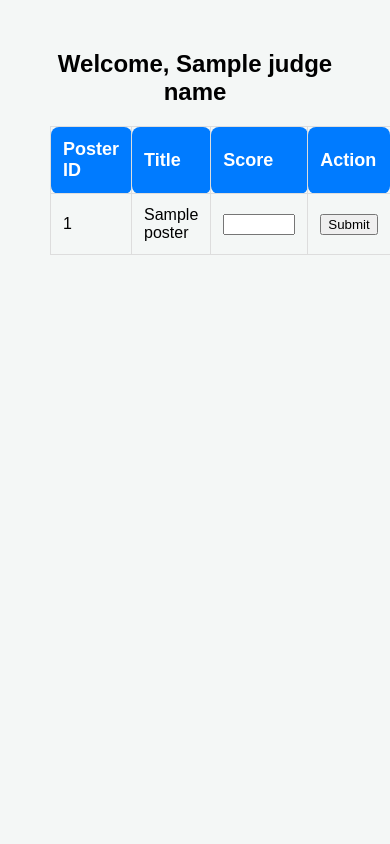
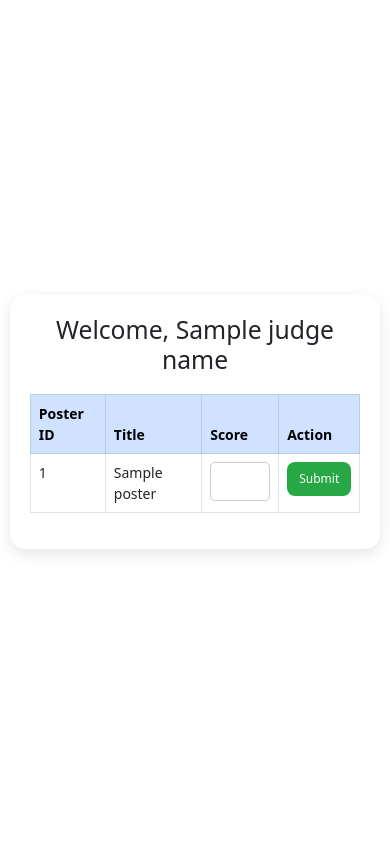
Before and after one commit to rohitanil/Otto, a Flask app: template src/part2/templates/dashboard.html in a window 390 px wide. Run offline with Flask 3, Linux system fonts and the light colour scheme; the template is opened without the code that fills it: most values are stand-ins (such as "Sample title", 1, 10 or a date in 2020).

Commit message:
made the website responsive

```diff
--- a/src/part2/static/dashboard_styles.css
+++ b/src/part2/static/dashboard_styles.css
@@ -1,22 +1,36 @@
-/* General Page Styling */
-body {
-    font-family: Arial, sans-serif;
-    text-align: center;
-    margin: 50px;
-    background-color: #f4f7f6;
+/* Import Google Font */
+@import url('https://fonts.googleapis.com/css2?family=Poppins:wght@300;400;600&display=swap');
+
+/* Make full-screen layout */
+html, body {
+    height: 100%;
+    margin: 0;
+    padding: 0;
+    display: flex;
+    justify-content: center;
+    align-items: center;
+    font-family: 'Poppins', sans-serif;
+    background-color: #f8f9fa;
 }
 
-/* Dashboard Container */
+/* Main Dashboard Container */
 .dashboard-container {
-    max-width: 800px;
-    margin: auto;
-    padding: 20px;
+    width: 90%;
+    max-width: 1000px;
     background: white;
+    padding: 25px;
     border-radius: 15px;
-    box-shadow: 0px 4px 10px rgba(0, 0, 0, 0.1);
+    box-shadow: 0px 5px 15px rgba(0, 0, 0, 0.1);
 }
 
-/* Table Styling */
+/* Heading */
+h2 {
+    font-weight: 600;
+    color: #333;
+    text-align: center;
+}
+
+/* Responsive Table */
 table {
     width: 100%;
     border-collapse: collapse;
@@ -25,40 +39,68 @@
 
 th, td {
     border: 1px solid #ddd;
-    padding: 12px;
+    padding: 14px;
     text-align: left;
-    border-radius: 8px;
+    font-size: 16px;
 }
 
 th {
     background-color: #007bff;
     color: white;
+    font-weight: 600;
     font-size: 18px;
 }
 
-/* Input Field for Score */
+/* Score Input */
 .score-input {
-    width: 50px;
+    width: 70px;
     padding: 8px;
-    border-radius: 8px;
-    border: 2px solid #ccc;
+    border-radius: 5px;
+    border: 1px solid #ccc;
     text-align: center;
     font-size: 16px;
 }
 
-/* Submit Button */
+/* Modern Submit Button */
 .submit-btn {
     background-color: #28a745;
     color: white;
     padding: 10px 15px;
     border: none;
-    border-radius: 10px;
+    border-radius: 8px;
     cursor: pointer;
-    transition: background 0.3s, transform 0.2s;
-    font-size: 16px;
+    transition: all 0.3s ease;
+    font-size: 14px;
+    display: flex;
+    justify-content: center;
+    align-items: center;
+    font-weight: 500;
 }
 
 .submit-btn:hover {
     background-color: #218838;
     transform: scale(1.05);
 }
+
+/* Mobile Responsiveness */
+@media screen and (max-width: 768px) {
+    .dashboard-container {
+        width: 95%;
+        padding: 20px;
+    }
+
+    th, td {
+        font-size: 14px;
+        padding: 10px;
+    }
+
+    .score-input {
+        width: 60px;
+        font-size: 14px;
+    }
+
+    .submit-btn {
+        font-size: 12px;
+        padding: 8px 12px;
+    }
+}
--- a/src/part2/templates/dashboard.html
+++ b/src/part2/templates/dashboard.html
@@ -3,11 +3,40 @@
 <head>
     <meta charset="UTF-8">
     <meta name="viewport" content="width=device-width, initial-scale=1.0">
+    <title>Judge Dashboard</title>
     <link rel="stylesheet" href="{{ url_for('static', filename='dashboard_styles.css') }}">
-    <title>Judge Dashboard</title>
+    <link href="https://cdn.jsdelivr.net/npm/bootstrap@5.3.0/dist/css/bootstrap.min.css" rel="stylesheet">
+</head>
+<body>
+
+    <div class="dashboard-container">
+        <h2>Welcome, {{ judge_name }}</h2>
+
+        <table class="table table-bordered table-responsive">
+            <thead class="table-primary">
+                <tr>
+                    <th>Poster ID</th>
+                    <th>Title</th>
+                    <th>Score</th>
+                    <th>Action</th>
+                </tr>
+            </thead>
+            <tbody>
+                {% for poster in posters %}
+                <tr>
+                    <td>{{ poster.id }}</td>
+                    <td>{{ poster.title }}</td>
+                    <td><input type="number" class="score-input" name="score_{{ poster.id }}" min="0" max="10" step="0.1"></td>
+                    <td><button class="submit-btn" data-poster="{{ poster.id }}">Submit</button></td>
+                </tr>
+                {% endfor %}
+            </tbody>
+        </table>
+    </div>
+
     <script>
         document.addEventListener("DOMContentLoaded", function () {
-            document.querySelectorAll(".submit-score").forEach(button => {
+            document.querySelectorAll(".submit-btn").forEach(button => {
                 button.addEventListener("click", function () {
                     const posterId = this.getAttribute("data-poster");
                     const judgeId = "{{ judge_id }}";  // Get the logged-in judge ID from Flask
@@ -25,12 +54,12 @@
                         body: JSON.stringify({
                             judge_id: judgeId,
                             poster_id: posterId,
-                            score: parseFloat(score)  // Ensure the score is a number
+                            score: parseFloat(score)
                         })
                     })
                     .then(response => response.json())
                     .then(data => {
-                        alert(data.message);  // Show success or error message
+                        alert(data.message);
                     })
                     .catch(error => {
                         console.error("Error submitting score:", error);
@@ -39,29 +68,6 @@
             });
         });
     </script>
-</head>
-<body>
-    <h2>Welcome, {{ judge_name }}</h2>
 
-    <table border="1">
-        <thead>
-            <tr>
-                <th>Poster ID</th>
-                <th>Title</th>
-                <th>Score</th>
-                <th>Action</th>
-            </tr>
-        </thead>
-        <tbody>
-            {% for poster in posters %}
-            <tr>
-                <td>{{ poster.id }}</td>
-                <td>{{ poster.title }}</td>
-                <td><input type="number" name="score_{{ poster.id }}" min="0" max="10" step="0.1" /></td>
-                <td><button class="submit-score" data-poster="{{ poster.id }}">Submit</button></td>
-            </tr>
-            {% endfor %}
-        </tbody>
-    </table>
 </body>
 </html>
--- a/src/part2/templates/login_page.html
+++ b/src/part2/templates/login_page.html
@@ -4,9 +4,10 @@
     <meta charset="UTF-8">
     <meta name="viewport" content="width=device-width, initial-scale=1.0">
     <title>Judge Login</title>
-    <link rel="stylesheet" href="static/login_styles.css">
+    <link rel="stylesheet" href="{{ url_for('static', filename='login_styles.css') }}">
 </head>
 <body>
+
     <div class="login-container">
         <h2>Judge Login</h2>
         <form id="login-form">
@@ -29,5 +30,6 @@
             window.location.href = `/dashboard?judge_id=${judgeId}`;
         }
     </script>
+
 </body>
 </html>
```
Also changed, not shown: src/part2/static/login_styles.css (+29 -9 lines).
